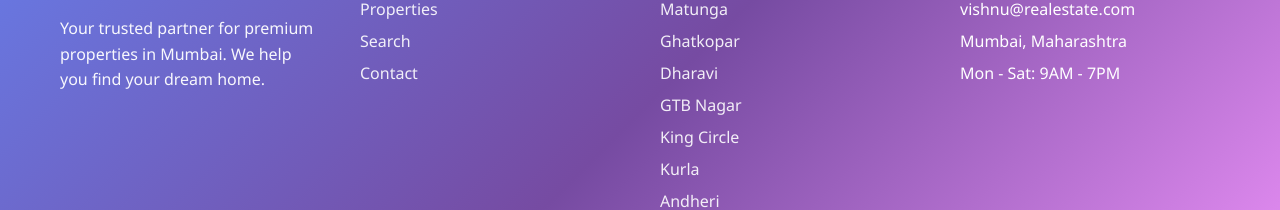
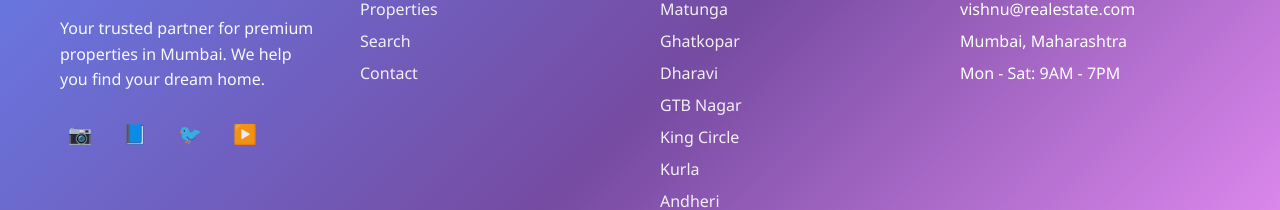
Before and after one commit to vishnusagar493/Vishnu_Real_estate, a React (Create React App) app: page /login in a window 1280 px wide. Shown: the part 1007-1217 px from the top of the page. Built offline with nearby package versions, Linux system fonts and the light colour scheme; the HTML template or start-up script is replaced by a standard one.

Commit message:
Fixed footer and build errors

```diff
--- a/src/components/Footer.js
+++ b/src/components/Footer.js
@@ -11,11 +11,11 @@ const Footer = () => {
             <h3>Vishnu Real Estate</h3>
             <p>Your trusted partner for premium properties in Mumbai. We help you find your dream home.</p>
             <div className="social-icons">
-              <a href="#" className="social-icon"></a>
-              <a href="#" className="social-icon"></a>
-              <a href="#" className="social-icon"></a>
-              <a href="#" className="social-icon"></a>
-            </div>
+  <a href="https://instagram.com" className="social-icon">📷</a>
+  <a href="https://facebook.com" className="social-icon">📘</a>
+  <a href="https://twitter.com" className="social-icon">🐦</a>
+  <a href="https://youtube.com" className="social-icon">▶️</a>
+</div>
           </div>
 
           <div className="footer-section">
```
